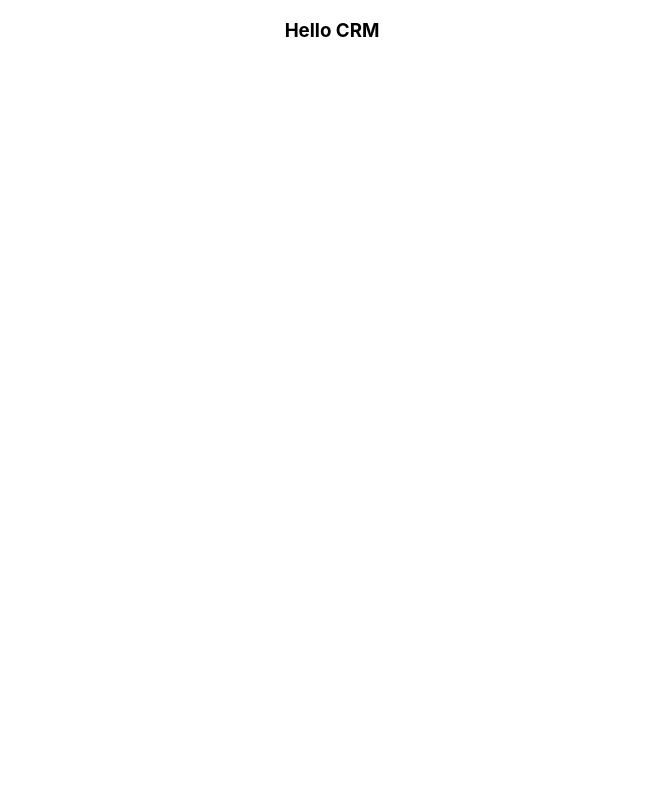
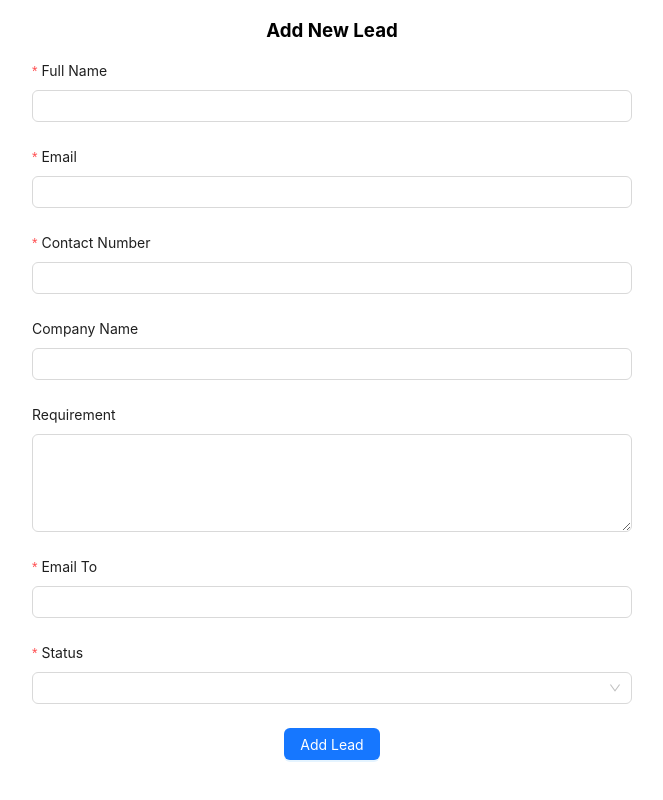
Before and after one commit to aditissigh24/Testing, a React (Create React App) app: page / in a window 1280 px wide. Shown: the whole page, without its empty margins (308-971 px from the left). Built offline with nearby package versions, Linux system fonts and the light colour scheme.

Commit message:
Add lead creation form and API utilities

```diff
--- /dev/null
+++ b/_actions/api.js
@@ -0,0 +1,54 @@
+const BASE_URL = 'https://api.qureal.com';
+const API_KEY = 'AStMxlulJQjV0GzP7MzK2tOL4Jm9Cqa2';
+
+const handleResponse = async (res) => {
+  if (!res.ok) {
+    const message = await res.text();
+    throw new Error(message || 'Request failed');
+  }
+  const json = await res.json();
+  return json.data;
+};
+
+export const getItems = async (collection) => {
+  const res = await fetch(`${BASE_URL}/items/${collection}`, {
+    headers: {
+      Authorization: `Bearer ${API_KEY}`,
+    },
+  });
+  return handleResponse(res);
+};
+
+export const createItem = async (collection, data) => {
+  const res = await fetch(`${BASE_URL}/items/${collection}`, {
+    method: 'POST',
+    headers: {
+      'Content-Type': 'application/json',
+      Authorization: `Bearer ${API_KEY}`,
+    },
+    body: JSON.stringify(data),
+  });
+  return handleResponse(res);
+};
+
+export const updateItem = async (collection, id, data) => {
+  const res = await fetch(`${BASE_URL}/items/${collection}/${id}`, {
+    method: 'PATCH',
+    headers: {
+      'Content-Type': 'application/json',
+      Authorization: `Bearer ${API_KEY}`,
+    },
+    body: JSON.stringify(data),
+  });
+  return handleResponse(res);
+};
+
+export const deleteItem = async (collection, id) => {
+  const res = await fetch(`${BASE_URL}/items/${collection}/${id}`, {
+    method: 'DELETE',
+    headers: {
+      Authorization: `Bearer ${API_KEY}`,
+    },
+  });
+  return handleResponse(res);
+};
--- /dev/null
+++ b/_actions/leads.js
@@ -0,0 +1,8 @@
+import { useMutation } from '@tanstack/react-query';
+import { createItem } from './api';
+
+const COLLECTION = 'qcrm_leads';
+
+export const useCreateLead = () => {
+  return useMutation((data) => createItem(COLLECTION, data));
+};
--- a/package.json
+++ b/package.json
@@ -11,7 +11,9 @@
     "react-dom": "^18.2.0",
     "react-scripts": "5.0.1",
     "web-vitals": "^2.1.4",
-    "three": "^0.155.0"
+    "three": "^0.155.0",
+    "antd": "^5.13.6",
+    "@tanstack/react-query": "^5.24.3"
   },
   "scripts": {
     "start": "react-scripts start",
--- a/src/App.js
+++ b/src/App.js
@@ -1,15 +1,85 @@
-import logo from './logo.svg';
 import './App.css';
-import { useEffect, useState } from 'react';
+import { Form, Input, Button, Select, message } from 'antd';
+import { useCreateLead } from '../_actions/leads';
 
-
-
+const { TextArea } = Input;
 
 function App() {
+    const [form] = Form.useForm();
+    const createLead = useCreateLead();
+
+    const onFinish = (values) => {
+        createLead.mutate(values, {
+            onSuccess: () => {
+                message.success('Lead added successfully');
+                form.resetFields();
+            },
+            onError: () => message.error('Failed to add lead'),
+        });
+    };
 
     return (
         <div className="App">
-            <h3>Hello CRM</h3>
+            <h3>Add New Lead</h3>
+            <Form
+                form={form}
+                layout="vertical"
+                onFinish={onFinish}
+                style={{ maxWidth: 600, margin: '0 auto' }}
+            >
+                <Form.Item
+                    label="Full Name"
+                    name="full_name"
+                    rules={[{ required: true, message: 'Please enter full name' }]}
+                >
+                    <Input />
+                </Form.Item>
+                <Form.Item
+                    label="Email"
+                    name="email"
+                    rules={[{ required: true, type: 'email' }]}
+                >
+                    <Input />
+                </Form.Item>
+                <Form.Item
+                    label="Contact Number"
+                    name="contact_no"
+                    rules={[{ required: true }]}
+                >
+                    <Input />
+                </Form.Item>
+                <Form.Item label="Company Name" name="company_name">
+                    <Input />
+                </Form.Item>
+                <Form.Item label="Requirement" name="requirement">
+                    <TextArea rows={4} />
+                </Form.Item>
+                <Form.Item
+                    label="Email To"
+                    name="email_to"
+                    rules={[{ type: 'email', required: true }]}
+                >
+                    <Input />
+                </Form.Item>
+                <Form.Item
+                    label="Status"
+                    name="status"
+                    rules={[{ required: true }]}
+                >
+                    <Select
+                        options={[
+                            { value: 'active', label: 'Active' },
+                            { value: 'closed', label: 'Closed' },
+                            { value: 'on_hold', label: 'On Hold' },
+                        ]}
+                    />
+                </Form.Item>
+                <Form.Item>
+                    <Button type="primary" htmlType="submit" loading={createLead.isLoading}>
+                        Add Lead
+                    </Button>
+                </Form.Item>
+            </Form>
         </div>
     );
 }
--- a/src/index.js
+++ b/src/index.js
@@ -3,11 +3,16 @@ import ReactDOM from 'react-dom/client';
 import './index.css';
 import App from './App';
 import reportWebVitals from './reportWebVitals';
+import { QueryClient, QueryClientProvider } from '@tanstack/react-query';
+
+const queryClient = new QueryClient();
 
 const root = ReactDOM.createRoot(document.getElementById('root'));
 root.render(
     <React.StrictMode>
-        <App />
+        <QueryClientProvider client={queryClient}>
+            <App />
+        </QueryClientProvider>
     </React.StrictMode>
 );
 
```
Also changed, not shown: 2 other files (tests, documents, lock files or other folders).
